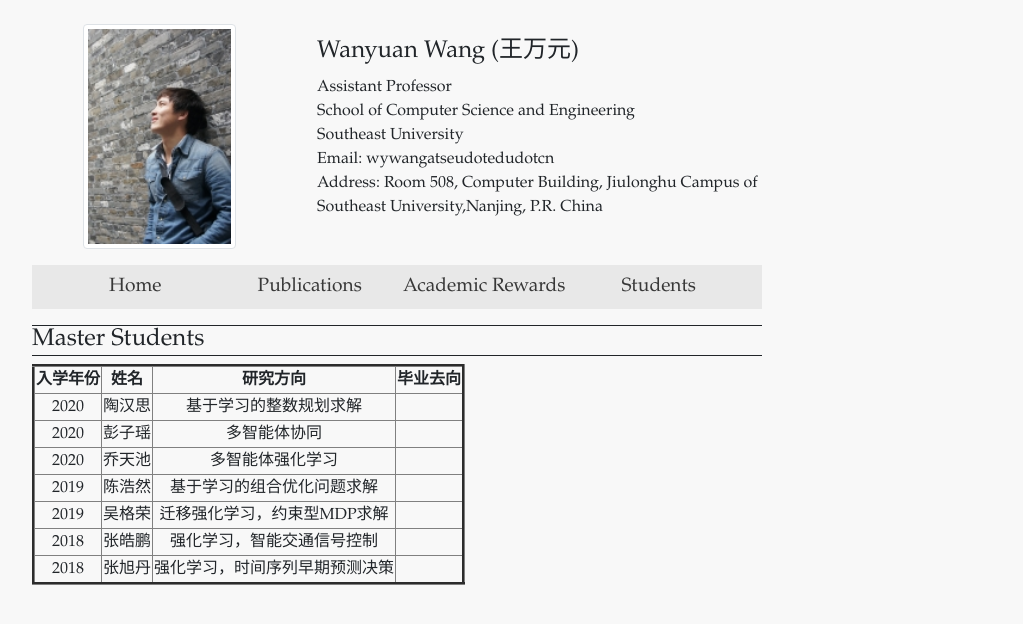
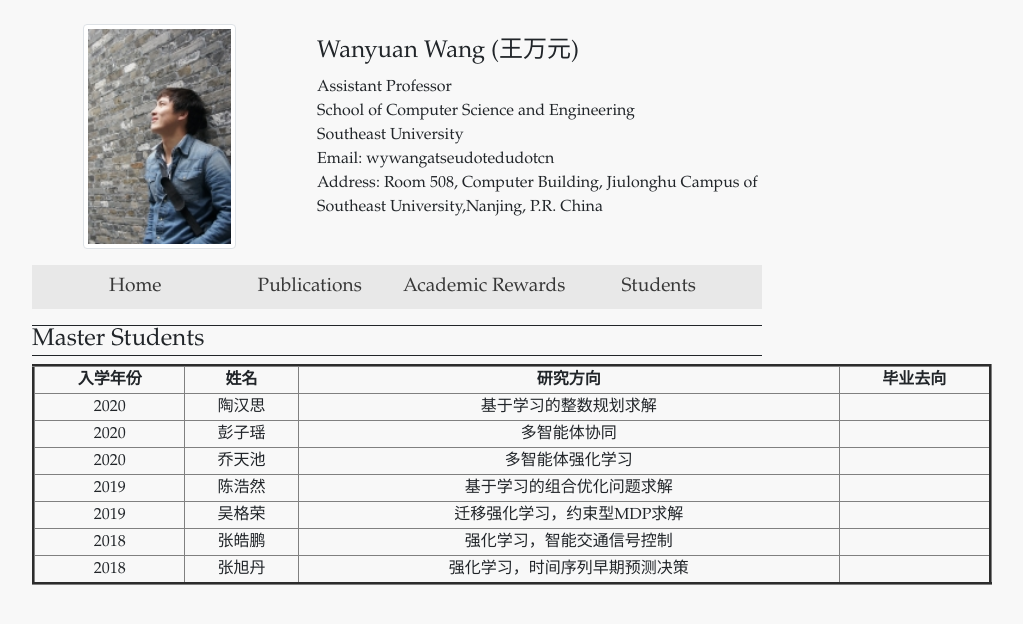
Before and after one commit to wanyuanwang/wanyuanwang.github.io, a Jekyll site: the page built from students.html, in a window 1280 px wide. Shown: the top 624 px of the page, without its empty margins (243-1266 px from the left). Built offline with Jekyll 4.4.1, drawn with Linux system fonts in a browser that asks for light colours.

Commit message:
Update students.html

```diff
--- a/students.html
+++ b/students.html
@@ -4,7 +4,7 @@ layout: default
 <div class="row">
     <div class="col-sm-8 offset-sm-2">
       <h4 style="border-top:1px solid; border-bottom:1px solid; ">Master Students</h4>
-        <table border="3">
+        <table border="3" width="960px">
           <tr align="center">
     	      <th>入学年份</th>
               <th>姓名</th>
```
